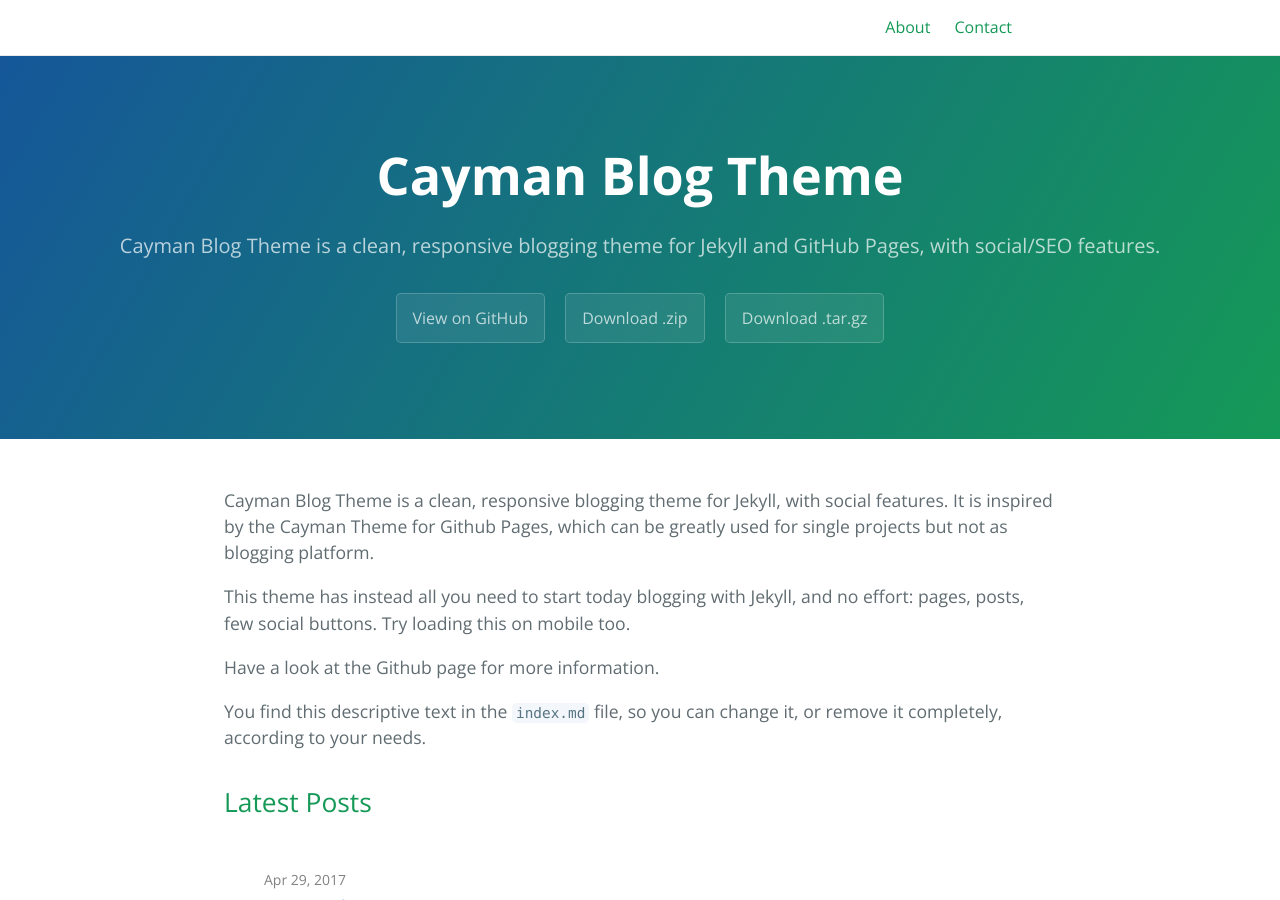
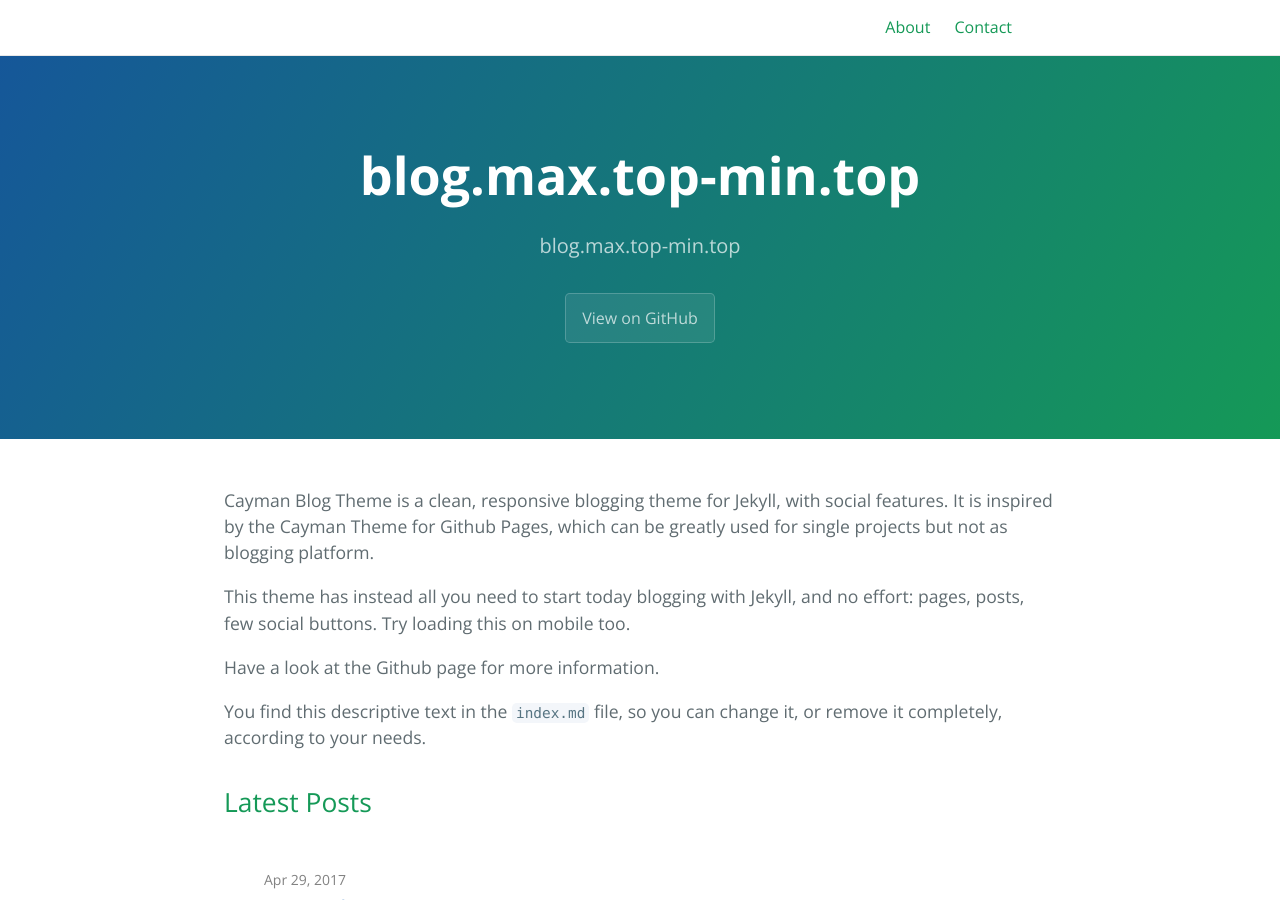
Before and after one commit to shangqianliu/jekyll.321zou.com, a Jekyll site: the page built from index.md, in a window 1280 px wide and 900 px high. Built offline with Jekyll 4.4.1, drawn with Linux system fonts in a browser that asks for light colours.

Commit message:
change schema

```diff
--- a/_config.yml
+++ b/_config.yml
@@ -1,6 +1,6 @@
-title: Cayman Blog Theme
-description: Cayman Blog Theme is a clean, responsive blogging theme for Jekyll and GitHub Pages, with social/SEO features.
-show_downloads: true
+title: blog.max.top-min.top
+description: blog.max.top-min.top
+show_downloads: false
 
 baseurl: "" # change this to the subpath of your site, e.g. /blog. Leave it empty if you don't need it.
 url: "https://lorepirri.github.io" # change this to the base hostname & protocol for your site
@@ -11,7 +11,7 @@ google_analytics:
 cayman-blog:
   date_format: "%b %-d, %Y"
 
-theme: # leave it empty
+theme: jekyll-theme-cayman-blog # leave it empty
 
 # social
 author: "Lore Pirri"
```
